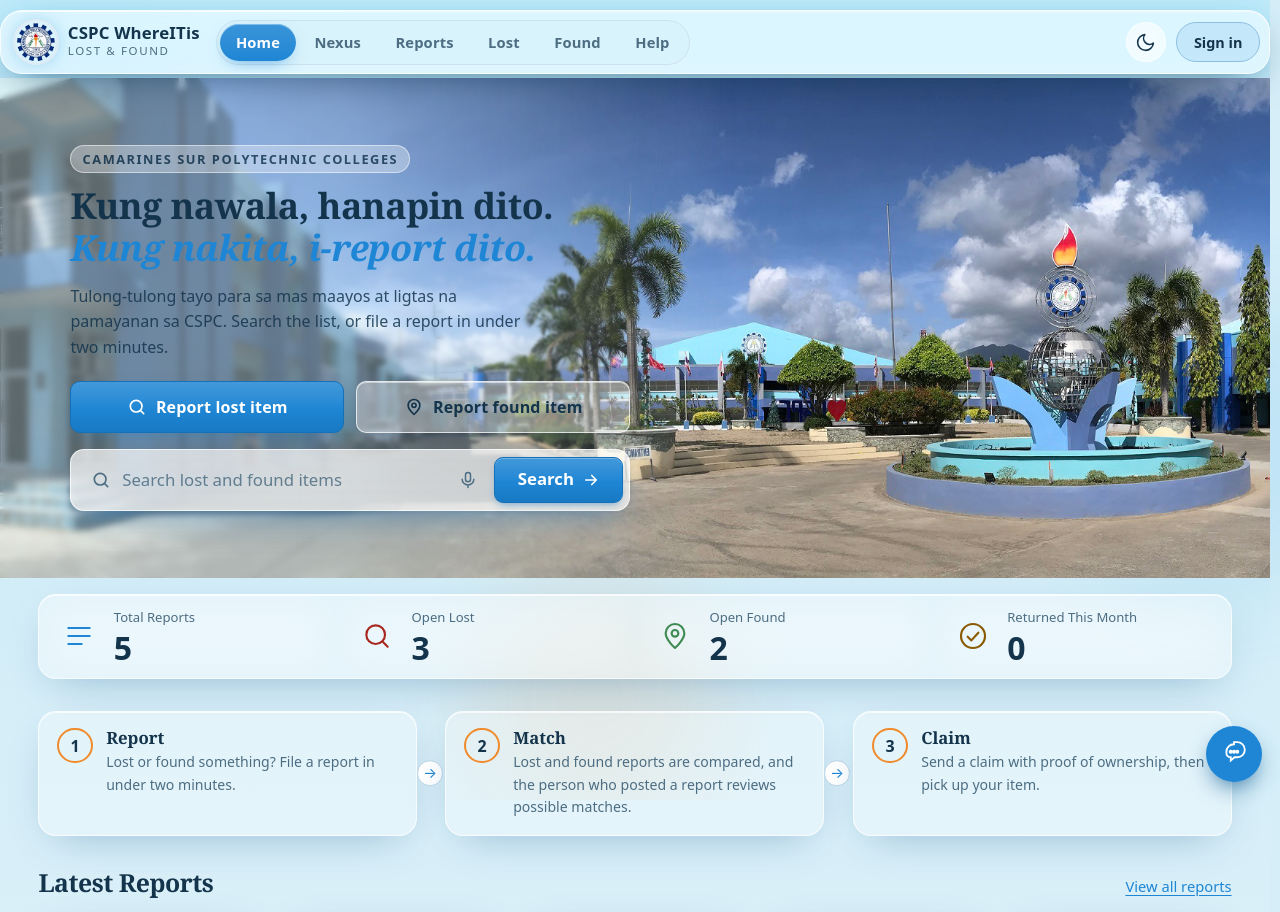
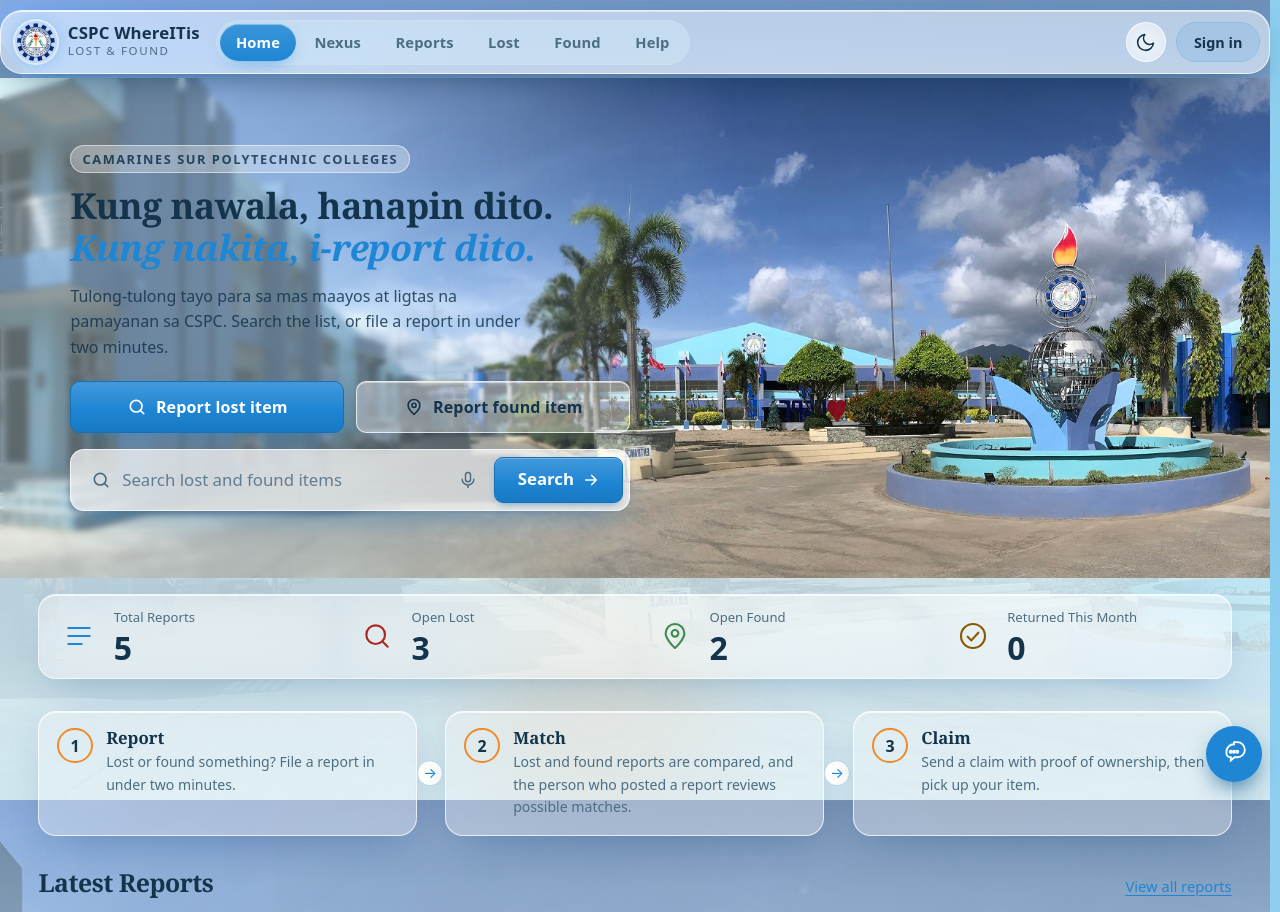
Before and after one commit to jusalipio-123/cspc-whereitis, a Node server app: page / in a window 1280 px wide. Shown: the top 912 px of the page. Run offline with Node 20, Linux system fonts and the light colour scheme; data comes from the database, SQL or seed files in the repository; data that the repository does not hold is empty.

Commit message:
style: restore campus photo background; theme Nexus for light and dark
Page backdrop is the plaza photo again (sky wash in light, navy in dark).
Nexus hero, HUD, and scanner follow theme tokens instead of a fixed cyan HUD.

```diff
--- a/public/css/futura.css
+++ b/public/css/futura.css
@@ -407,13 +410,20 @@
 }
 
 body {
-  background-color: #d5eef8;
-  background-image: linear-gradient(180deg, #c5e8f6 0%, #d5eef8 40%, #e8f5fb 100%);
-  background-attachment: scroll;
+  background-color: #8ecff0;
+  background-image:
+    linear-gradient(180deg, rgba(213, 238, 248, .42) 0%, rgba(213, 238, 248, .78) 48%, rgba(213, 238, 248, .92) 100%),
+    url('/img/background.jpg');
+  background-size: cover;
+  background-position: center 42%;
+  background-attachment: fixed;
+  background-repeat: no-repeat;
 }
 :root[data-theme="dark"] body {
   background-color: #0a2438;
-  background-image: linear-gradient(180deg, #0a2438, #0e2e46);
+  background-image:
+    linear-gradient(180deg, rgba(10, 36, 56, .7) 0%, rgba(10, 36, 56, .86) 100%),
+    url('/img/background.jpg');
 }
 
 .glass-ambient { position: fixed; inset: 0; z-index: 0; pointer-events: none; overflow: hidden; }
--- a/views/partials/head.ejs
+++ b/views/partials/head.ejs
@@ -23,7 +23,7 @@
   <link rel="stylesheet" href="/css/style.css?v=20261122">
   <link rel="stylesheet" href="/css/style.css">
   <link rel="stylesheet" href="/css/admin.css">
-  <link rel="stylesheet" href="/css/futura.css?v=glass6">
+  <link rel="stylesheet" href="/css/futura.css?v=glass7">
   <!-- "Refining" detector: runs before first paint. When the page you are leaving is the SAME page (same path,
        e.g. /reports -> /reports?status=open: status tab, sort, filter, pagination), mark <html class="nav-refine">.
        The stylesheet then swaps the full page-change animation for a still, short cross-fade and app.js skips the
```
Also changed, not shown: other parts of public/css/futura.css (+23 -19 lines).
